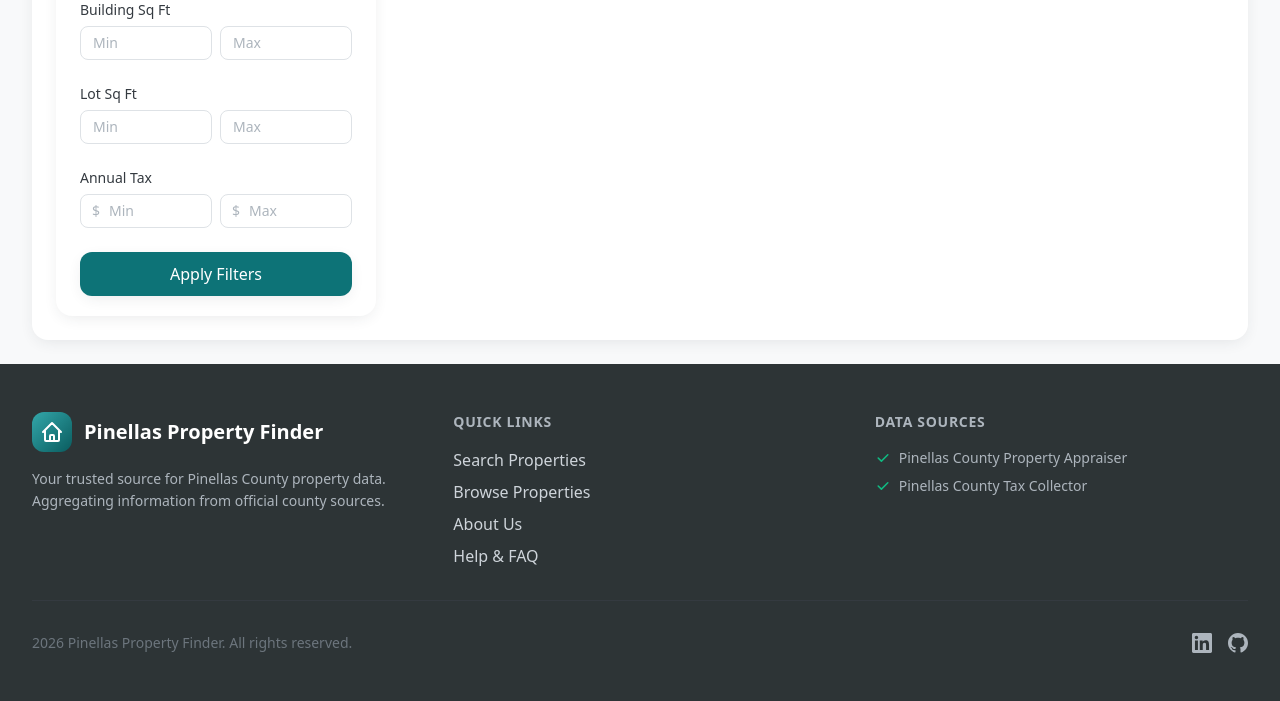
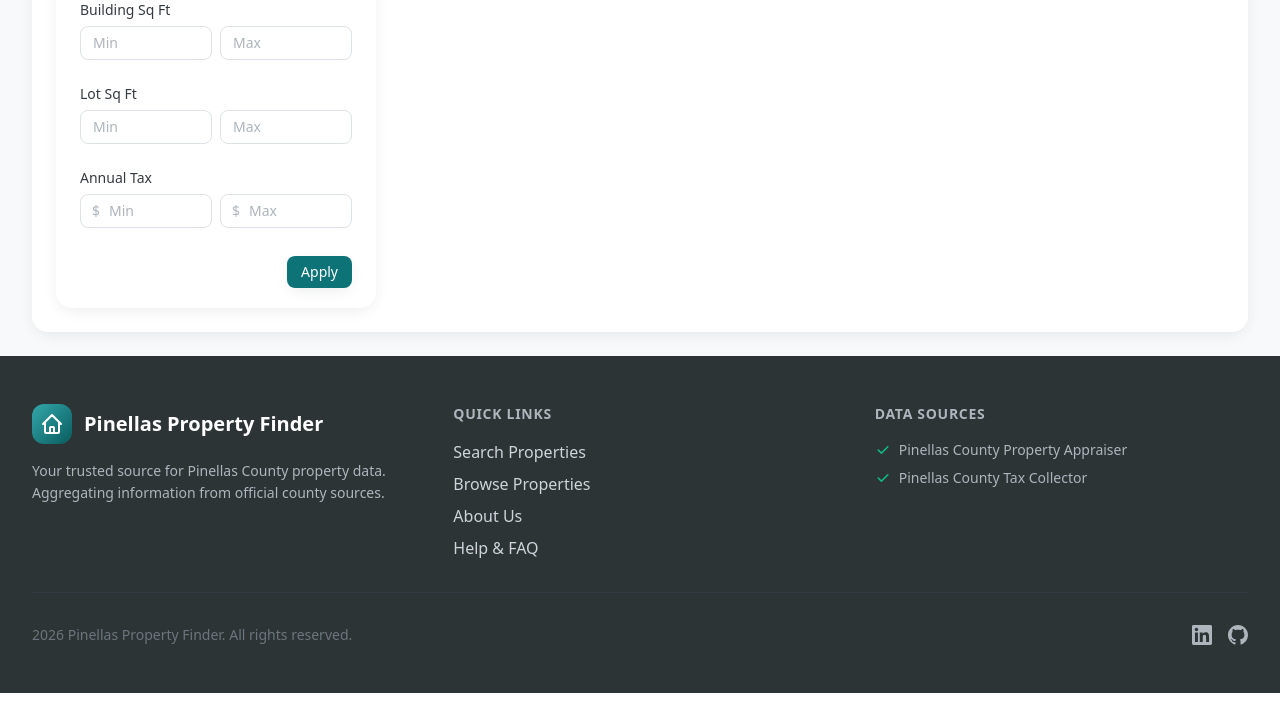
Before and after one commit to pgil256/home_finder, a Django app: page /scraper/dashboard/ in a window 1280 px wide. Shown: the part 1045-1746 px from the top of the page. Run offline with Django 5.2, Linux system fonts and the light colour scheme; data that the repository does not hold is empty; style sheets or scripts are compiled from the project's sources.

Commit message:
Compact dashboard filter controls

```diff
--- a/templates/WebScraper/dashboard.html
+++ b/templates/WebScraper/dashboard.html
@@ -112,16 +112,16 @@
 
 <!-- Active Filter Chips (above the row layout so they don't displace siblings) -->
 {% if active_filter_chips %}
-<div class="flex flex-wrap items-center gap-2 mb-4 -mt-4">
-    <span class="text-sm text-charcoal-500">Active filters:</span>
+<div class="flex flex-wrap items-center gap-1.5 mb-4 -mt-4">
+    <span class="text-xs font-medium uppercase tracking-wide text-charcoal-400">Filters:</span>
     {% for chip in active_filter_chips %}
     <a href="{% url 'dashboard' %}{% if chip.querystring %}?{{ chip.querystring }}{% endif %}"
-       class="inline-flex items-center gap-1 px-3 py-1 rounded-full bg-primary-100 text-primary-700 text-sm hover:bg-primary-200 transition-colors">
+       class="inline-flex items-center gap-1 px-2 py-0.5 rounded-md bg-primary-50 text-primary-700 text-xs hover:bg-primary-100 transition-colors">
         {{ chip.label }}
-        <svg class="w-3.5 h-3.5" fill="none" viewBox="0 0 24 24" stroke="currentColor" stroke-width="2"><path stroke-linecap="round" stroke-linejoin="round" d="M6 18L18 6M6 6l12 12"/></svg>
+        <svg class="w-3 h-3" fill="none" viewBox="0 0 24 24" stroke="currentColor" stroke-width="2"><path stroke-linecap="round" stroke-linejoin="round" d="M6 18L18 6M6 6l12 12"/></svg>
     </a>
     {% endfor %}
-    <a href="{% url 'dashboard' %}" class="text-sm text-charcoal-500 hover:text-charcoal-700 transition-colors ml-2">Clear all</a>
+    <a href="{% url 'dashboard' %}" class="text-xs text-charcoal-500 hover:text-charcoal-700 transition-colors ml-1">Clear all</a>
 </div>
 {% endif %}
 
@@ -301,10 +301,11 @@
                     </div>
                 </fieldset>
 
-                <!-- Apply Filters Button -->
-                <button type="submit" class="btn btn-primary w-full">
-                    Apply Filters
-                </button>
+                <div class="flex justify-end pt-1">
+                    <button type="submit" class="btn btn-primary btn-sm">
+                        Apply
+                    </button>
+                </div>
             </form>
         </div>
     </aside>
@@ -726,10 +727,10 @@
             <!-- Action Buttons - Sticky at bottom -->
             <div class="sticky bottom-0 bg-white pt-4 pb-2 -mx-4 px-4 border-t border-charcoal-100 mt-6">
                 <div class="flex gap-3">
-                    <button type="button" onclick="mobileFilterSheet.close(); clearFilters();" class="btn btn-secondary flex-1 h-12">
+                    <button type="button" onclick="mobileFilterSheet.close(); clearFilters();" class="btn btn-secondary btn-sm flex-1 h-10">
                         Reset
                     </button>
-                    <button type="submit" class="btn btn-primary flex-1 h-12">
+                    <button type="submit" class="btn btn-primary btn-sm flex-1 h-10">
                         Show Results
                     </button>
                 </div>
```
